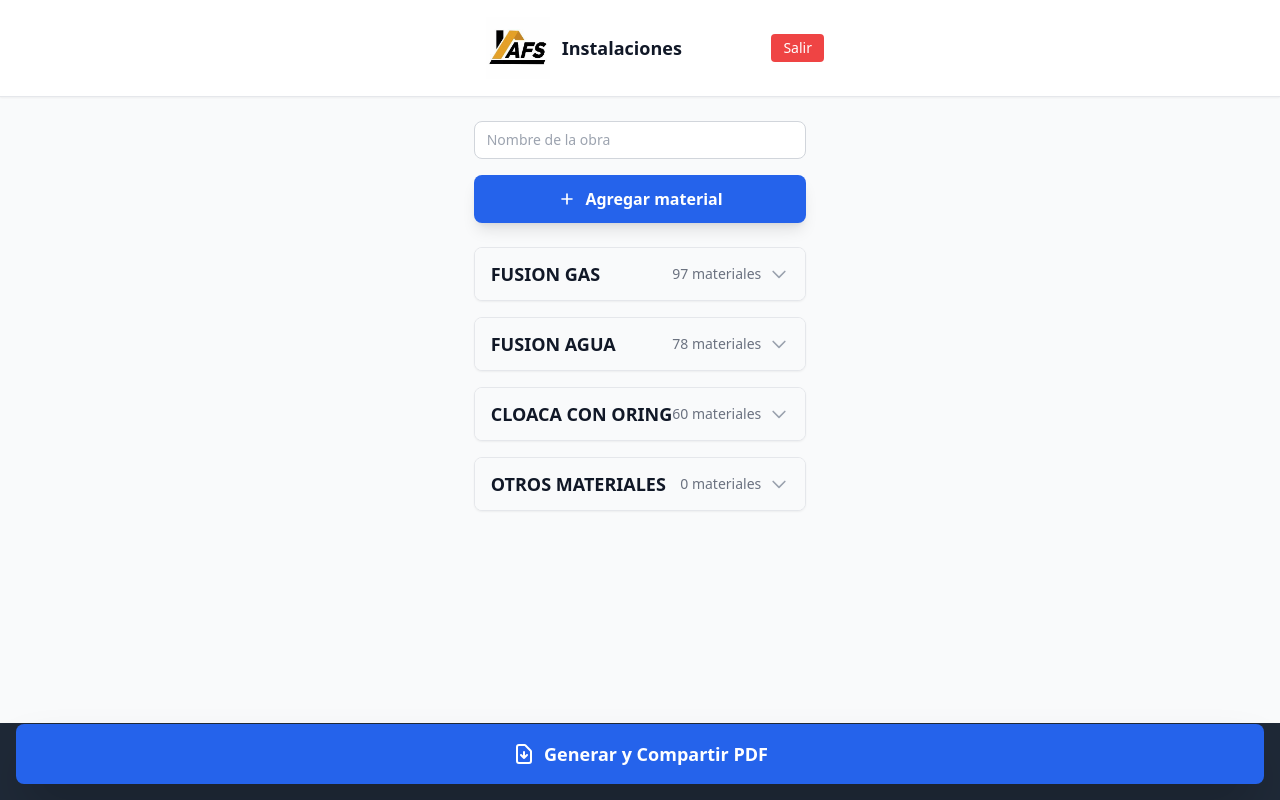
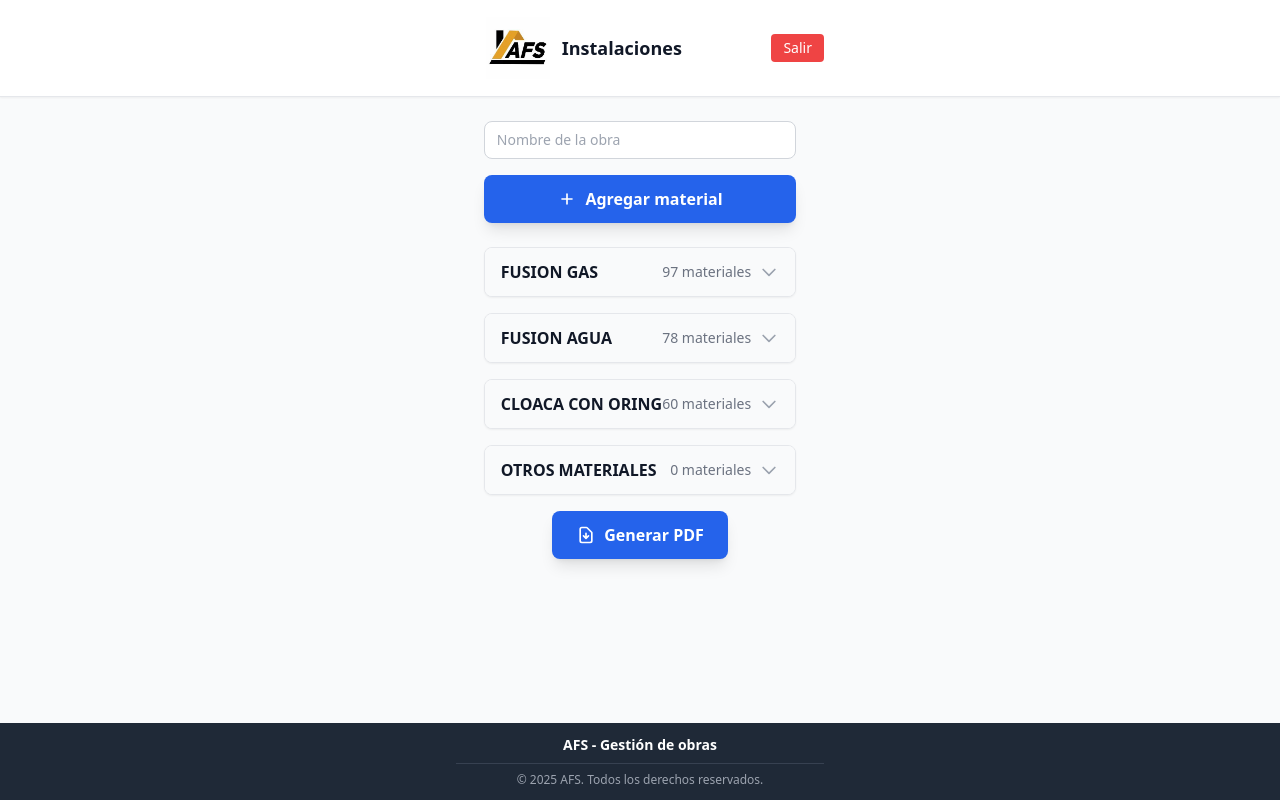
Before and after one commit to MauroCor/afs, a React (Create React App) app: page /afs/instalaciones in a window 1280 px wide. Built offline with nearby package versions, Linux system fonts and the light colour scheme; sample sign-in values are in the browser's storage.

Commit message:
improve pdf button

```diff
--- a/src/components/CategorySection.jsx
+++ b/src/components/CategorySection.jsx
@@ -57,7 +57,7 @@ const CategorySection = ({ category, materials, quantities, onQuantityChange, on
         className="w-full px-4 py-3 bg-gray-50 hover:bg-gray-100 transition-colors duration-200 flex items-center justify-between"
       >
         <div className="flex items-center space-x-3">
-          <h2 className="text-lg font-semibold text-gray-900">
+          <h2 className="text-base font-semibold text-gray-900">
             {category}
           </h2>
           {totalSelected > 0 && (
@@ -142,7 +142,7 @@ const CategorySection = ({ category, materials, quantities, onQuantityChange, on
                     className="w-full px-4 py-2 bg-gray-100 border-b border-gray-200 hover:bg-gray-200 transition-colors duration-200 flex items-center justify-between"
                   >
                     <div className="flex items-center space-x-3">
-                      <h3 className="text-sm font-medium text-gray-700 uppercase tracking-wide">
+                      <h3 className="text-xs font-medium text-gray-700 uppercase tracking-wide">
                         {section}
                       </h3>
                       {sectionSelected > 0 && (
--- a/src/components/ShareButton.jsx
+++ b/src/components/ShareButton.jsx
@@ -2,15 +2,15 @@ import React from 'react';
 
 const ShareButton = ({ onGeneratePDF, disabled = false }) => {
   return (
-    <div className="fixed bottom-4 left-4 right-4 z-40">
+    <div className="flex justify-center mt-4">
       <button
         onClick={onGeneratePDF}
         disabled={disabled}
-        className="w-full btn-primary text-lg py-4 px-6 shadow-2xl disabled:opacity-50 disabled:cursor-not-allowed"
+        className="btn-primary text-base py-3 px-6 shadow-lg disabled:opacity-50 disabled:cursor-not-allowed"
       >
         <div className="flex items-center justify-center space-x-2">
           <svg
-            className="w-6 h-6"
+            className="w-5 h-5"
             fill="none"
             stroke="currentColor"
             viewBox="0 0 24 24"
@@ -22,7 +22,7 @@ const ShareButton = ({ onGeneratePDF, disabled = false }) => {
               d="M12 10v6m0 0l-3-3m3 3l3-3m2 8H7a2 2 0 01-2-2V5a2 2 0 012-2h5.586a1 1 0 01.707.293l5.414 5.414a1 1 0 01.293.707V19a2 2 0 01-2 2z"
             />
           </svg>
-          <span>Generar y Compartir PDF</span>
+          <span>Generar PDF</span>
         </div>
       </button>
     </div>
--- a/src/pages/BudgetPage.jsx
+++ b/src/pages/BudgetPage.jsx
@@ -4,7 +4,6 @@ import { initialMaterials, categories } from '../data/materials';
 import { generateAndSharePDF } from '../utils/pdfGenerator';
 import CategorySection from '../components/CategorySection';
 import AddMaterialModal from '../components/AddMaterialModal';
-import ShareButton from '../components/ShareButton';
 import Footer from '../components/Footer';
 import logo from '../images/logo.png';
 
@@ -207,6 +206,32 @@ const BudgetPage = () => {
               onBrandChange={handleBrandChange}
             />
           ))}
+
+          {/* Botón generar PDF */}
+          <div className="flex justify-center">
+            <button
+              onClick={handleGeneratePDF}
+              disabled={isGeneratingPDF}
+              className="btn-primary text-base py-3 px-6 shadow-lg disabled:opacity-50 disabled:cursor-not-allowed"
+            >
+              <div className="flex items-center justify-center space-x-2">
+                <svg
+                  className="w-5 h-5"
+                  fill="none"
+                  stroke="currentColor"
+                  viewBox="0 0 24 24"
+                >
+                  <path
+                    strokeLinecap="round"
+                    strokeLinejoin="round"
+                    strokeWidth={2}
+                    d="M12 10v6m0 0l-3-3m3 3l3-3m2 8H7a2 2 0 01-2-2V5a2 2 0 012-2h5.586a1 1 0 01.707.293l5.414 5.414a1 1 0 01.293.707V19a2 2 0 01-2 2z"
+                  />
+                </svg>
+                <span>Generar PDF</span>
+              </div>
+            </button>
+          </div>
         </div>
 
         {/* Mensaje si no hay materiales */}
@@ -232,8 +257,8 @@ const BudgetPage = () => {
           </div>
         )}
 
-        {/* Espaciado para el botón flotante */}
-        <div className="h-20"></div>
+        {/* Espaciado para el footer */}
+        <div className="h-4"></div>
       </div>
 
       {/* Modal agregar material */}
@@ -243,11 +268,6 @@ const BudgetPage = () => {
         onAddMaterial={handleAddMaterial}
       />
 
-      {/* Botón flotante generar PDF */}
-      <ShareButton
-        onGeneratePDF={handleGeneratePDF}
-        disabled={isGeneratingPDF}
-      />
 
       {/* Footer */}
       <Footer />
```
